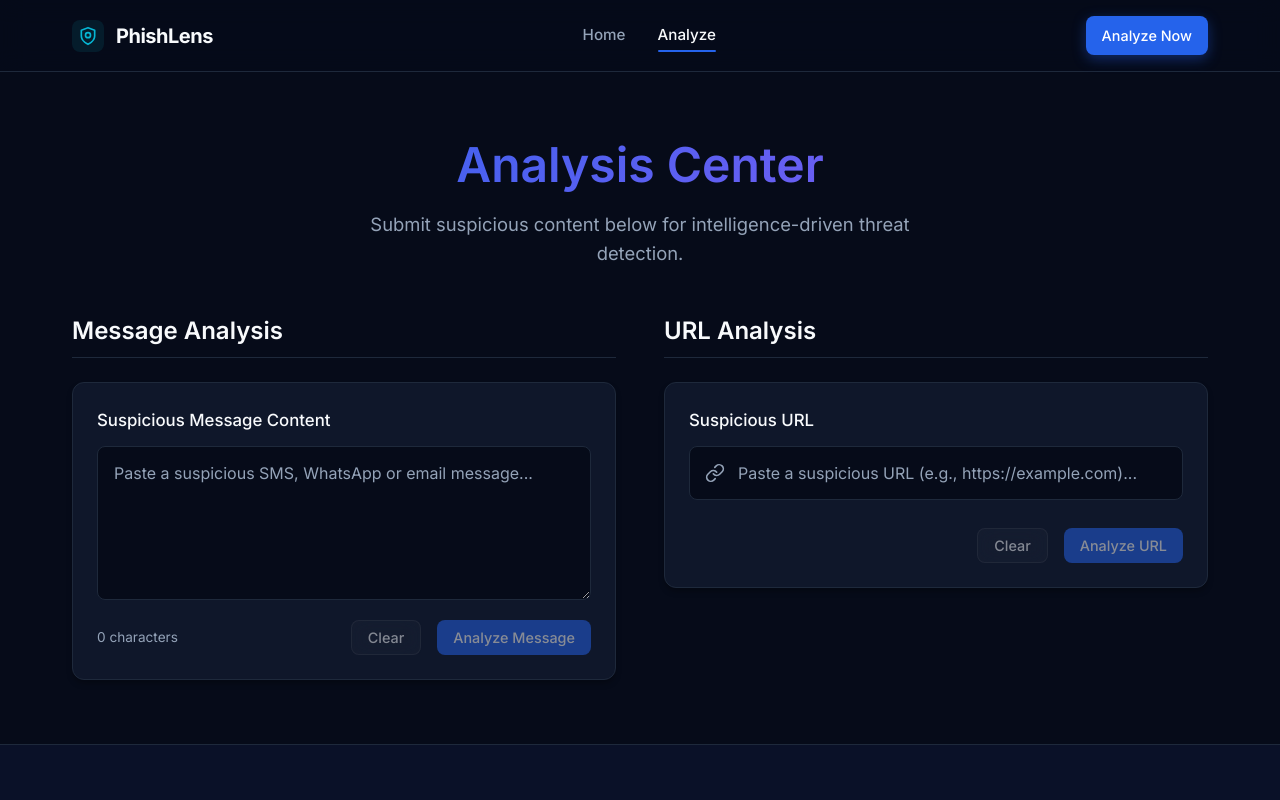
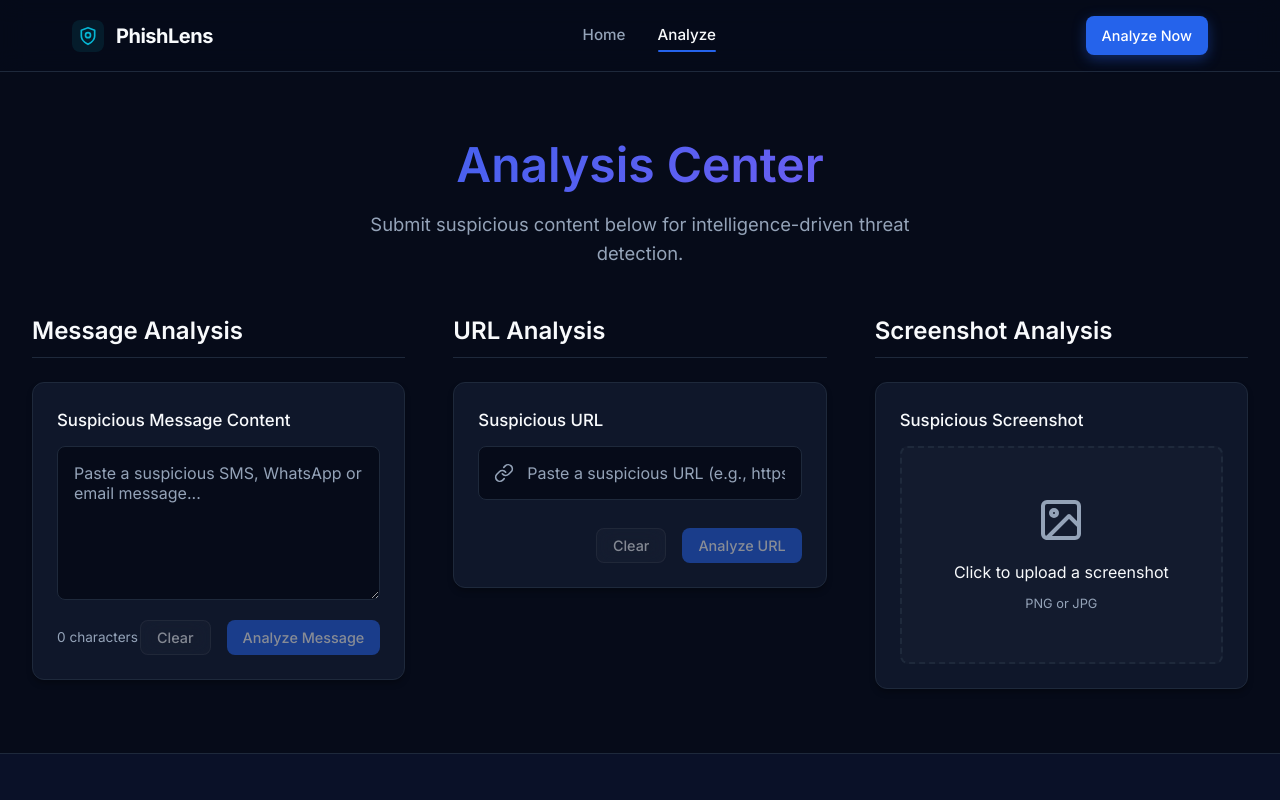
Before and after one commit to Janvi-491309/phishlens_omnikon, a React app in the folder frontend/: page /analyze in a window 1280 px wide. Shown: the top 800 px of the page. Built offline with nearby package versions, Linux system fonts and the light colour scheme; the HTML template or start-up script is replaced by a standard one.

Commit message:
Integrate Tesseract OCR extraction workflow

```diff
--- /dev/null
+++ b/frontend/src/components/OCRResult.css
@@ -0,0 +1,38 @@
+.ocr-result-container {
+  margin-top: 1.5rem;
+  background: rgba(0, 0, 0, 0.2);
+  border: 1px solid var(--border-color);
+  border-radius: var(--radius-sm);
+  padding: 1rem;
+}
+
+.ocr-result-header {
+  display: flex;
+  justify-content: space-between;
+  align-items: center;
+  margin-bottom: 0.75rem;
+}
+
+.ocr-result-header h4 {
+  font-size: 0.95rem;
+  color: var(--highlight-cyan);
+  margin: 0;
+}
+
+.ocr-actions {
+  display: flex;
+  gap: 0.5rem;
+}
+
+.ocr-textarea {
+  width: 100%;
+  background: var(--code-bg);
+  border: 1px solid var(--border-color);
+  border-radius: var(--radius-sm);
+  padding: 0.75rem;
+  color: var(--text-main);
+  font-family: var(--mono);
+  font-size: 0.9rem;
+  resize: vertical;
+  outline: none;
+}
--- /dev/null
+++ b/frontend/src/components/OCRResult.jsx
@@ -0,0 +1,37 @@
+import { useState } from 'react';
+import './OCRResult.css';
+
+export default function OCRResult({ text, onClear }) {
+  const [copied, setCopied] = useState(false);
+
+  const handleCopy = () => {
+    navigator.clipboard.writeText(text);
+    setCopied(true);
+    setTimeout(() => setCopied(false), 2000);
+  };
+
+  return (
+    <div className="ocr-result-container">
+      <div className="ocr-result-header">
+        <h4>Extracted Text</h4>
+        <div className="ocr-actions">
+          <button className="btn btn-secondary btn-sm" onClick={handleCopy} aria-label="Copy extracted text">
+            {copied ? 'Copied!' : 'Copy Text'}
+          </button>
+          <button className="btn btn-secondary btn-sm" onClick={onClear} aria-label="Clear extracted text">
+            Clear Text
+          </button>
+        </div>
+      </div>
+      <div className="ocr-textarea-wrapper">
+        <textarea
+          className="ocr-textarea"
+          value={text}
+          readOnly
+          rows="5"
+          aria-label="Extracted text"
+        />
+      </div>
+    </div>
+  );
+}
--- /dev/null
+++ b/frontend/src/components/ScreenshotAnalyzer.css
@@ -0,0 +1,116 @@
+.analyzer-container {
+  background: var(--bg-card);
+  border: 1px solid var(--border-color);
+  border-radius: var(--radius-md);
+  padding: 1.5rem;
+  box-shadow: var(--shadow-sm);
+  width: 100%;
+}
+
+.screenshot-analyzer-container .upload-zone {
+  border: 2px dashed var(--border-color);
+  border-radius: var(--radius-sm);
+  padding: 3rem 1rem;
+  text-align: center;
+  cursor: pointer;
+  transition: border-color 0.3s, background 0.3s;
+  background: rgba(255, 255, 255, 0.02);
+  margin-top: 0.75rem;
+}
+
+.screenshot-analyzer-container .upload-zone:hover,
+.screenshot-analyzer-container .upload-zone:focus-visible {
+  border-color: var(--primary-blue);
+  background: rgba(37, 99, 235, 0.05);
+  outline: none;
+}
+
+.upload-icon {
+  width: 48px;
+  height: 48px;
+  margin: 0 auto 1rem;
+  color: var(--text-muted);
+}
+
+.upload-icon svg {
+  width: 100%;
+  height: 100%;
+}
+
+.file-input-hidden {
+  display: none;
+}
+
+.upload-hint {
+  font-size: 0.8rem;
+  color: var(--text-muted);
+  display: block;
+  margin-top: 0.5rem;
+}
+
+.preview-container {
+  margin-top: 1rem;
+  display: flex;
+  flex-direction: column;
+  gap: 1rem;
+}
+
+.image-preview {
+  max-width: 100%;
+  max-height: 300px;
+  object-fit: contain;
+  border-radius: var(--radius-sm);
+  border: 1px solid var(--border-color);
+  background: #000;
+}
+
+.preview-actions {
+  display: flex;
+  gap: 1rem;
+  justify-content: flex-end;
+}
+
+.progress-container {
+  margin-top: 1.5rem;
+}
+
+.progress-bar-bg {
+  height: 6px;
+  background: var(--border-color);
+  border-radius: 3px;
+  overflow: hidden;
+}
+
+.progress-bar-fill {
+  height: 100%;
+  background: var(--primary-blue);
+  transition: width 0.2s ease;
+}
+
+.progress-text {
+  font-size: 0.85rem;
+  color: var(--text-muted);
+  text-align: right;
+  margin-top: 0.5rem;
+}
+
+.error-message {
+  color: #ef4444;
+  font-size: 0.9rem;
+  margin-top: 1rem;
+  padding: 0.75rem;
+  background: rgba(239, 68, 68, 0.1);
+  border: 1px solid rgba(239, 68, 68, 0.2);
+  border-radius: var(--radius-sm);
+}
+
+.input-label {
+  font-weight: 500;
+  color: var(--text-main);
+  font-size: 1.05rem;
+}
+
+.analyzer-form {
+  display: flex;
+  flex-direction: column;
+}
--- /dev/null
+++ b/frontend/src/components/ScreenshotAnalyzer.jsx
@@ -0,0 +1,129 @@
+import { useState, useRef } from 'react';
+import { extractTextFromImage } from '../services/ocr';
+import OCRResult from './OCRResult';
+import './ScreenshotAnalyzer.css';
+
+export default function ScreenshotAnalyzer({ onAnalyze }) {
+  const [imageFile, setImageFile] = useState(null);
+  const [imagePreview, setImagePreview] = useState(null);
+  const [isExtracting, setIsExtracting] = useState(false);
+  const [progress, setProgress] = useState(0);
+  const [extractedText, setExtractedText] = useState('');
+  const [error, setError] = useState(null);
+  const fileInputRef = useRef(null);
+
+  const handleFileChange = (e) => {
+    const file = e.target.files[0];
+    if (file) {
+      if (!['image/jpeg', 'image/png', 'image/jpg'].includes(file.type)) {
+        setError('Unsupported image format. Please use PNG or JPG.');
+        return;
+      }
+      setImageFile(file);
+      setImagePreview(URL.createObjectURL(file));
+      setExtractedText('');
+      setError(null);
+      setProgress(0);
+    }
+  };
+
+  const handleExtractText = async () => {
+    if (!imageFile) return;
+    setIsExtracting(true);
+    setError(null);
+    setProgress(0);
+    setExtractedText('');
+
+    try {
+      const text = await extractTextFromImage(imageFile, setProgress);
+      if (!text) {
+        setError('No text could be extracted from this image.');
+      } else {
+        setExtractedText(text);
+        if (onAnalyze) {
+          onAnalyze(text);
+        }
+      }
+    } catch (err) {
+      setError('Failed to extract text. Please try again.');
+    } finally {
+      setIsExtracting(false);
+    }
+  };
+
+  const handleClear = () => {
+    setImageFile(null);
+    setImagePreview(null);
+    setExtractedText('');
+    setError(null);
+    setProgress(0);
+    if (fileInputRef.current) {
+      fileInputRef.current.value = '';
+    }
+  };
+
+  return (
+    <div className="analyzer-container screenshot-analyzer-container">
+      <div className="analyzer-form">
+        <label className="input-label">Suspicious Screenshot</label>
+
+        {!imagePreview ? (
+          <div
+            className="upload-zone"
+            onClick={() => fileInputRef.current?.click()}
+            role="button"
+            tabIndex={0}
+            onKeyDown={(e) => { if(e.key === 'Enter' || e.key === ' ') fileInputRef.current?.click(); }}
+          >
+            <input
+              type="file"
+              ref={fileInputRef}
+              onChange={handleFileChange}
+              accept="image/png, image/jpeg, image/jpg"
+              className="file-input-hidden"
+              aria-label="Upload a suspicious screenshot"
+            />
+            <div className="upload-icon">
+              <svg viewBox="0 0 24 24" fill="none" stroke="currentColor" strokeWidth="2" strokeLinecap="round" strokeLinejoin="round">
+                <rect x="3" y="3" width="18" height="18" rx="2" ry="2"></rect>
+                <circle cx="8.5" cy="8.5" r="1.5"></circle>
+                <polyline points="21 15 16 10 5 21"></polyline>
+              </svg>
+            </div>
+            <p>Click to upload a screenshot</p>
+            <span className="upload-hint">PNG or JPG</span>
+          </div>
+        ) : (
+          <div className="preview-container">
+            <img src={imagePreview} alt="Screenshot preview" className="image-preview" />
+            <div className="preview-actions">
+              <button className="btn btn-secondary btn-sm" onClick={handleClear}>
+                Remove Image
+              </button>
+              {!extractedText && !isExtracting && (
+                <button className="btn btn-primary btn-sm" onClick={handleExtractText}>
+                  Extract Text
+                </button>
+              )}
+            </div>
+          </div>
+        )}
+
+        {error && <div className="error-message" role="alert">{error}</div>}
+
+        {isExtracting && (
+          <div className="progress-container" role="progressbar" aria-valuenow={progress} aria-valuemin="0" aria-valuemax="100">
+            <div className="progress-bar-bg">
+              <div className="progress-bar-fill" style={{ width: `${progress}%` }}></div>
+            </div>
+            <p className="progress-text">Extracting text... {progress}%</p>
+          </div>
+        )}
+
+        {extractedText && (
+          <OCRResult text={extractedText} onClear={() => setExtractedText('')} />
+        )}
+      </div>
+    </div>
+  );
+}
--- a/frontend/src/pages/Analysis.css
+++ b/frontend/src/pages/Analysis.css
@@ -1,5 +1,5 @@
 .analysis-page-container {
-  max-width: 1200px;
+  max-width: 1400px;
   margin: 0 auto;
   padding: 4rem 2rem;
   width: 100%;
@@ -32,7 +32,7 @@
 
 .analyzers-grid {
   display: grid;
-  grid-template-columns: 1fr 1fr;
+  grid-template-columns: repeat(auto-fit, minmax(320px, 1fr));
   gap: 3rem;
   width: 100%;
 }
--- a/frontend/src/pages/Analysis.jsx
+++ b/frontend/src/pages/Analysis.jsx
@@ -1,5 +1,6 @@
 import MessageAnalyzer from '../components/MessageAnalyzer';
 import URLAnalyzer from '../components/URLAnalyzer';
+import ScreenshotAnalyzer from '../components/ScreenshotAnalyzer';
 import './Analysis.css';
 
 export default function Analysis() {
@@ -9,6 +10,10 @@ export default function Analysis() {
 
   const handleAnalyzeUrl = (url) => {
     console.log("Analyzing URL:", url);
+  };
+
+  const handleAnalyzeScreenshot = (text) => {
+    console.log("Analyzing Extracted Text:", text);
   };
 
   return (
@@ -30,6 +35,10 @@ export default function Analysis() {
             <h2 className="analyzer-title">URL Analysis</h2>
             <URLAnalyzer onAnalyze={handleAnalyzeUrl} />
           </div>
+          <div className="analyzer-section">
+            <h2 className="analyzer-title">Screenshot Analysis</h2>
+            <ScreenshotAnalyzer onAnalyze={handleAnalyzeScreenshot} />
+          </div>
         </div>
       </div>
     </div>
--- /dev/null
+++ b/frontend/src/services/ocr.js
@@ -0,0 +1,22 @@
+import Tesseract from 'tesseract.js';
+
+export const extractTextFromImage = async (imageFile, onProgress) => {
+  try {
+    const result = await Tesseract.recognize(
+      imageFile,
+      'eng',
+      {
+        logger: m => {
+          if (m.status === 'recognizing text' && onProgress) {
+            onProgress(Math.round(m.progress * 100));
+          }
+        }
+      }
+    );
+
+    return result.data.text.trim();
+  } catch (error) {
+    console.error("OCR Error:", error);
+    throw new Error("Failed to extract text from image.");
+  }
+};
```
